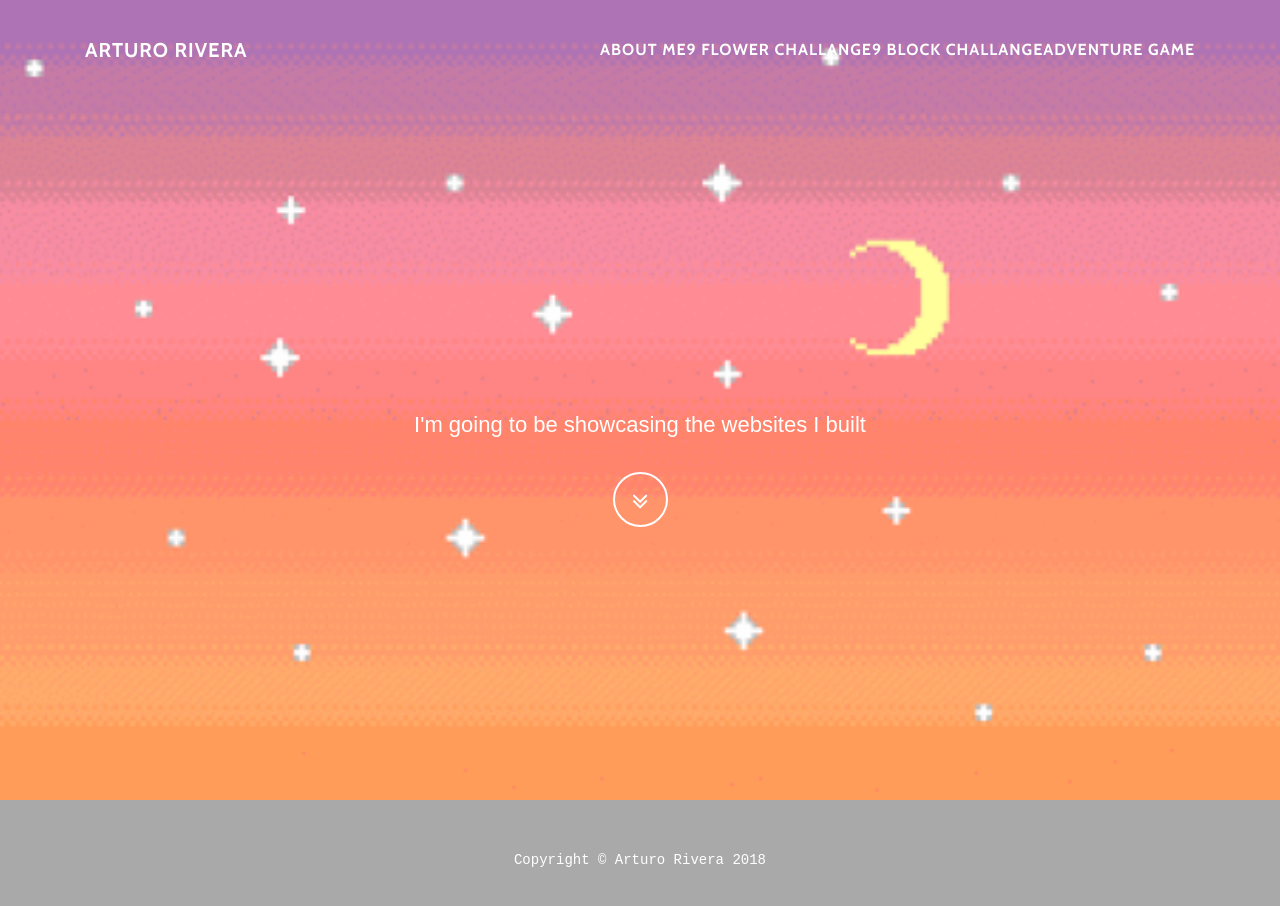
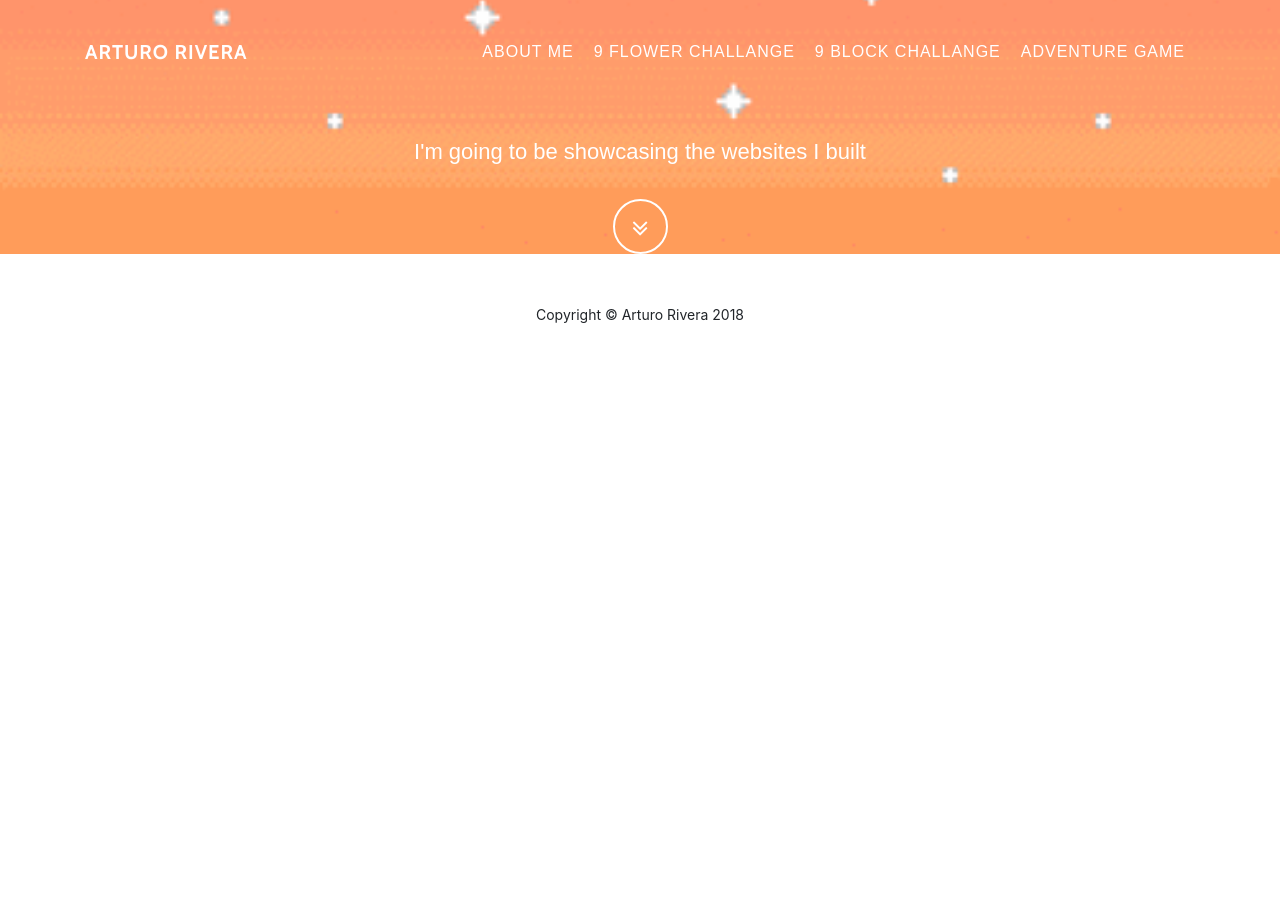
Before and after one commit to axturo/axturo, a website: page index.html in a window 1280 px wide. After the commit the page ends 800 px from the top, so only its background shows below. Drawn offline with nearby package versions, Linux system fonts and the light colour scheme.

Commit message:
Update grayscale.css

```diff
--- a/css/grayscale.css
+++ b/css/grayscale.css
@@ -1,4 +1,4 @@
-body {
+ody {
   font-family: 'Lobster', 'Helvetica Neue', Helvetica, lobster, sans-serif;
   position: relative;
   width: 100%;
@@ -62,7 +62,9 @@ a:focus, a:hover {
 #mainNav .navbar-nav .nav-item {
   -webkit-transition: background 0.3s ease-in-out;
   -moz-transition: background 0.3s ease-in-out;
-  transition: background 0.3s ease-in-out;
+  transition: background 0.3s ease-in- out;
+    padding: 10px;
+    font-family: fantasy;
 }
 
 #mainNav .navbar-nav .nav-item:hover {
```
